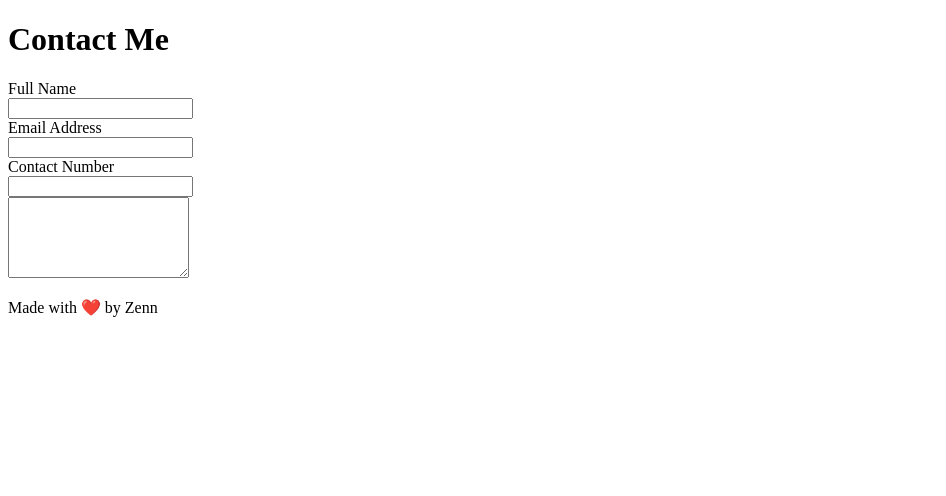
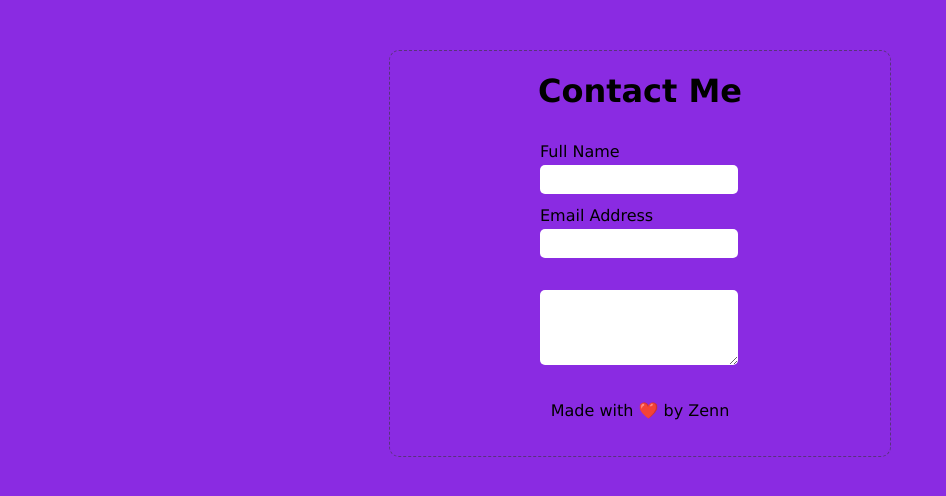
Before and after one commit to Averetech/Zenn-s-Server, a plain HTML site: page public/index.html in a window 1280 px wide. Shown: the whole page, without its empty margins (0-946 px from the left). Drawn offline with Linux system fonts and the light colour scheme.

Commit message:
added CSS

```diff
--- a/public/index.html
+++ b/public/index.html
@@ -4,8 +4,56 @@
     <meta charset="UTF-8" />
     <meta name="viewport" content="width=device-width, initial-scale=1.0" />
     <title>Zenande Portfolio</title>
+    <style>
+      body {
+        background-color: blueviolet;
+        font-family: Verdana, Geneva, Tahoma, sans-serif;
+      }
+
+      h1 {
+        text-align: center;
+      }
+
+      .container {
+        max-width: 500px;
+        margin: 50px auto;
+        border-radius: 10px;
+        padding: 0 0 20px 0;
+        border: rgba(58, 58, 58, 0.6) 1px dashed;
+      }
+
+      .main form {
+        width: 40%;
+        margin: 0 auto;
+        padding: 10px 12px;
+      }
+
+      form input {
+        width: 98%;
+        border: none;
+        outline: none;
+        border-radius: 5px;
+        margin: 4px 0 12px;
+        padding: 7px 0 7px 2px;
+      }
+
+      form textarea {
+        padding: 0;
+        width: 98%;
+        border: none;
+        outline: none;
+        margin: 20px 0 6px;
+        border-radius: 5px;
+        padding-left: 2px;
+      }
+
+      .footer p {
+        text-align: center;
+      }
+    </style>
   </head>
   <body>
+    <div class="container">
       <div class="header">
         <h1>Contact Me</h1>
       </div>
@@ -15,13 +63,13 @@
           <input type="text" id="full-name" name="Name" required /><br />
           <label for="email-address">Email Address</label><br />
           <input type="email" id="email-address" name="Email" required /><br />
-        <label for="contact-number">Contact Number</label><br />
-        <input type="text" id="contact-number" name="Contact" required /><br />
           <textarea name="Message" id="message" rows="5"></textarea>
         </form>
       </div>
       <div class="footer">
         <p>Made with ❤️ by Zenn</p>
       </div>
+    </div>
+    <script></script>
   </body>
 </html>
```
Lines whose indentation alone changed are shown as unchanged.
